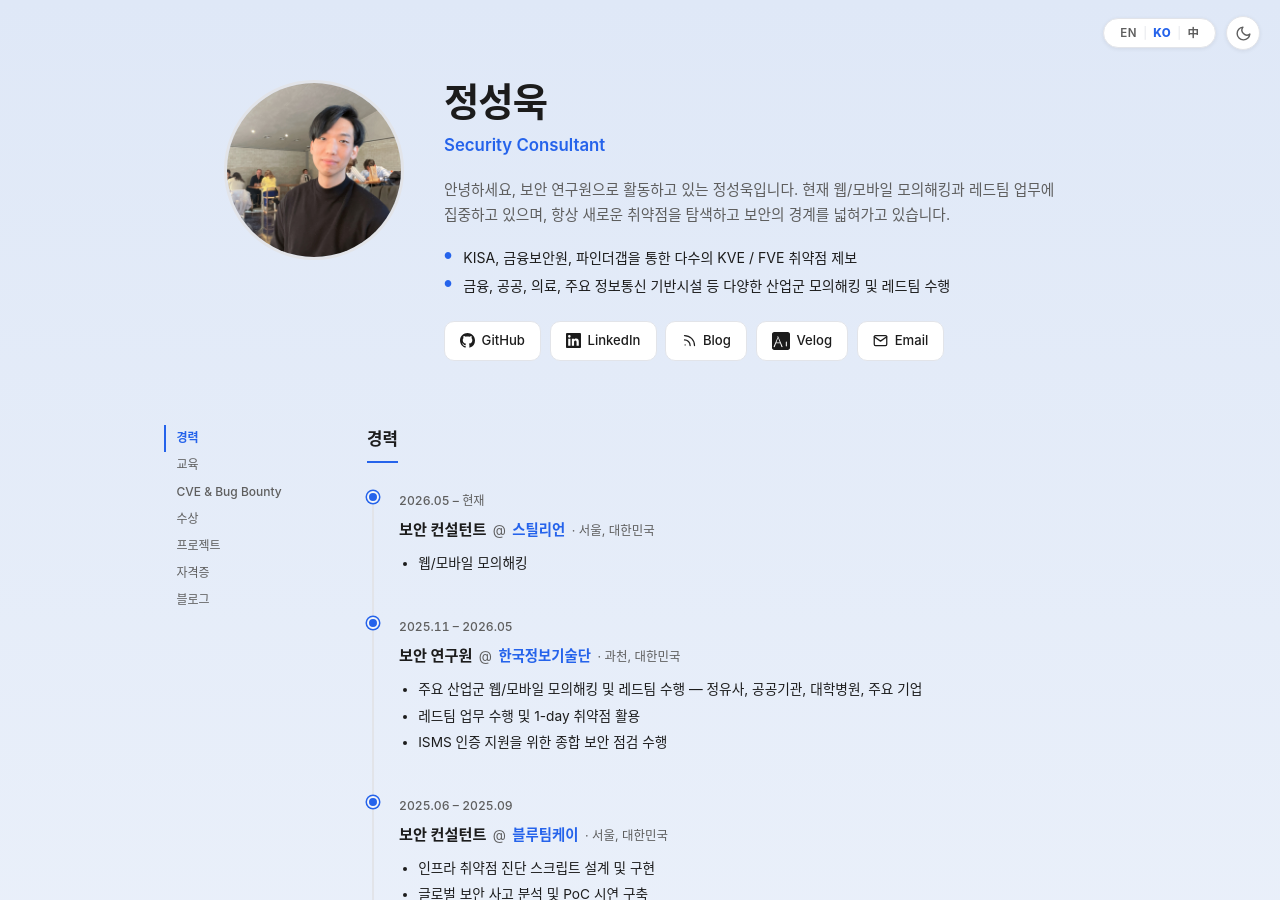
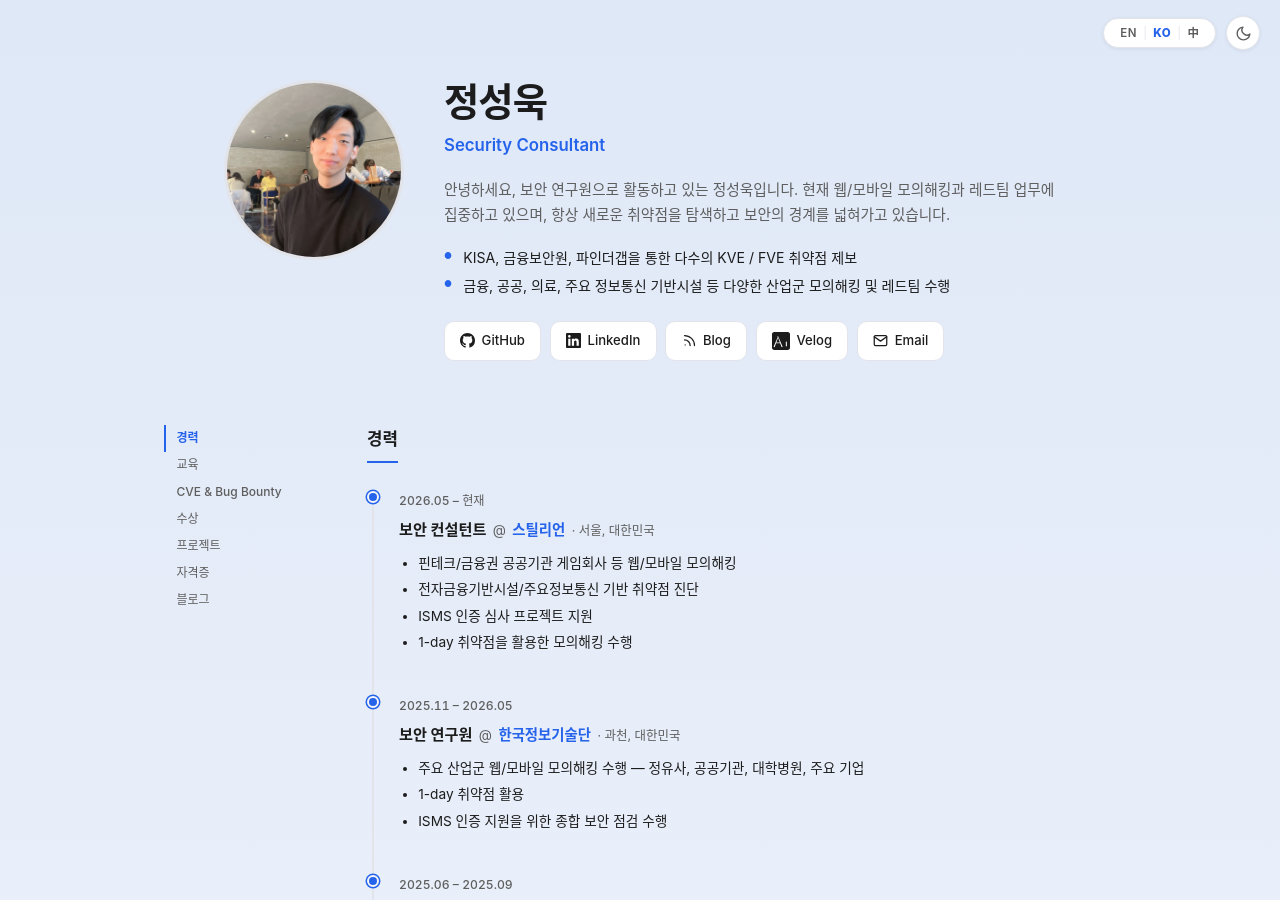
Before and after one commit to John-Jung/John-Jung.github.io, a Jekyll site: the page built from index.html, in a window 1280 px wide and 900 px high. Built offline with Jekyll 4.4.1, drawn with Linux system fonts in a browser that asks for light colours.

Commit message:
update stealien profile

```diff
--- a/_data/profile_ko.yml
+++ b/_data/profile_ko.yml
@@ -45,7 +45,10 @@ experience:
     company_url: https://stealien.com/
     location: "서울, 대한민국"
     bullets:
-      - "웹/모바일 모의해킹"
+      - "핀테크/금융권 공공기관 게임회사 등 웹/모바일 모의해킹"
+      - "전자금융기반시설/주요정보통신 기반 취약점 진단"
+      - "ISMS 인증 심사 프로젝트 지원"
+      - "1-day 취약점을 활용한 모의해킹 수행"
 
   - start: "2025-11"
     end: "2026-05"
@@ -54,8 +57,8 @@ experience:
     company_url: https://audit.co.kr/news/
     location: "과천, 대한민국"
     bullets:
-      - "주요 산업군 웹/모바일 모의해킹 및 레드팀 수행 — 정유사, 공공기관, 대학병원, 주요 기업"
-      - "레드팀 업무 수행 및 1-day 취약점 활용"
+      - "주요 산업군 웹/모바일 모의해킹 수행 — 정유사, 공공기관, 대학병원, 주요 기업"
+      - "1-day 취약점 활용"
       - "ISMS 인증 지원을 위한 종합 보안 점검 수행"
 
   - start: "2025-06"
```
Also changed, not shown: _data/profile_en.yml (+5 -2 lines), _data/profile_zh.yml (+6 -3 lines).
